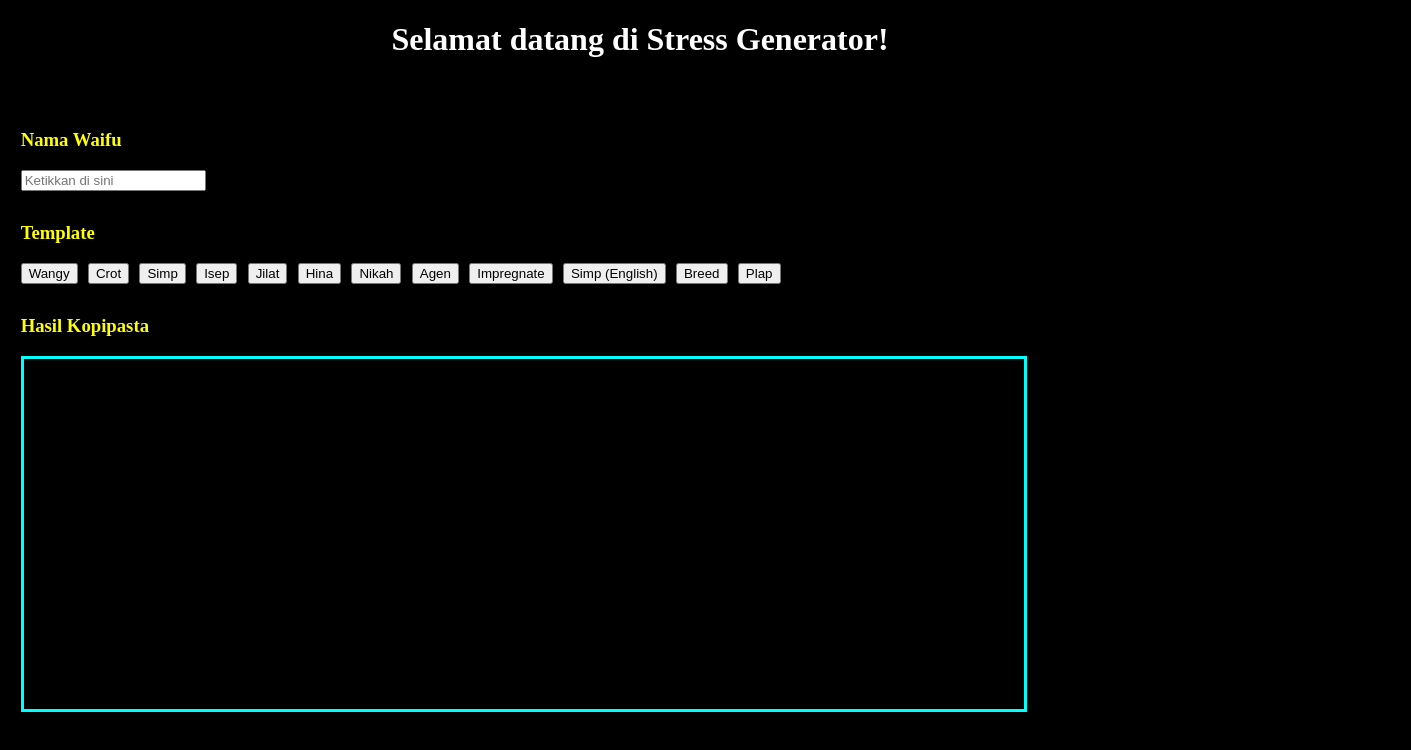
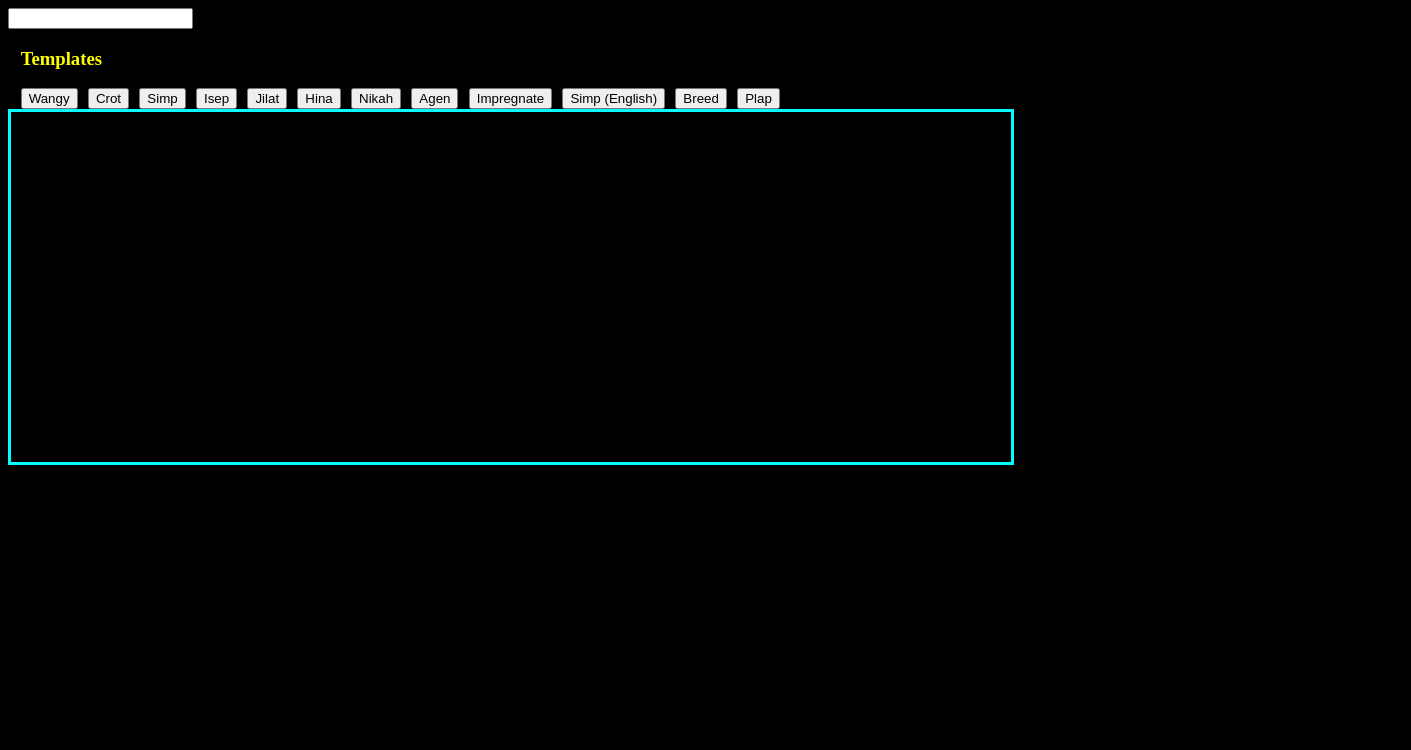
Before and after one commit to azkaxfannx/stress-generator, a plain HTML site: page index.html in a window 1280 px wide. Shown: the whole page, 1411 px wide, since content can reach past the window. Drawn offline with Linux system fonts and the light colour scheme.

Commit message:
Update index.html

```diff
--- a/index.html
+++ b/index.html
@@ -1,20 +1,36 @@
 <!DOCTYPE html>
-<html lang="en">
+<html>
 	<head>
-	<meta charset="UTF-8">
-	<meta name="viewport" content="width=, initial-scale=1.0">
-	<title>Stress Generator</title>
-	<link rel="stylesheet" href="style.css">
+		<title>stress generator</title>
+		<link rel="stylesheet" type="text/css" href="style.css">
+<!--		<script>
+			const input = document.getElementById("namaInput");
+			const label = input.nextElementSibling;
+
+			input.addEventListener("click", function () {
+				 if (input.value) {
+						 label.style.transform = "translateY(-100%)";
+			    } else {
+					   label.style.transform = "none";
+				 }
+			});
+
+			input.addEventListener("blur", function () {
+				 if (input.value) {
+						 input.blur(); // Menghilangkan fokus dari input
+				 }
+			});
+
+		</script> -->
 	</head>
 	<body>
-	<h1>Selamat datang di Stress Generator!</h1>
-	<br>
-	<div id="nama-waifu">
-		<h3>Nama Waifu</h3>
-		<input type="text" placeholder="Ketikkan di sini" id="waifu" oninput="inputan()">
+		<div id="nama">
+			<input type="text" id="namaInput" class="form-input" maxlength=16 oninput="inputan()">
+			<label id="namaIn" class="input-label">Nama</label>
 		</div>
-	<h3 id="template">Template</h3>
-	<div id="pilihan">
+		<div id="template">
+			<h3>Templates</h3>
+			<div id="tombol">
 				<button id="btn1" onclick="oncBtn1()">Wangy</button>
 				<button id="btn2" onclick="oncBtn2()">Crot</button>
 				<button id="btn3" onclick="oncBtn3()">Simp</button>
@@ -28,11 +44,10 @@
 				<button id="btn11" onclick="oncBtn11()">Breed</button>
 				<button id="btn12" onclick="oncBtn12()">Plap</button>
 			</div>
-	<div id="isi-kopipasta">
-		<h3 id="buat-hasil">Hasil Kopipasta</h3>
+		</div>
 		<div id="hasil">
+			<h3>Hasil</h3>
 			<div id="hasilWaifu"></div>
-		</div>
 			<script src="backend.js"></script>
 		</div>
 	</body>
```
Lines whose indentation alone changed are shown as unchanged.
